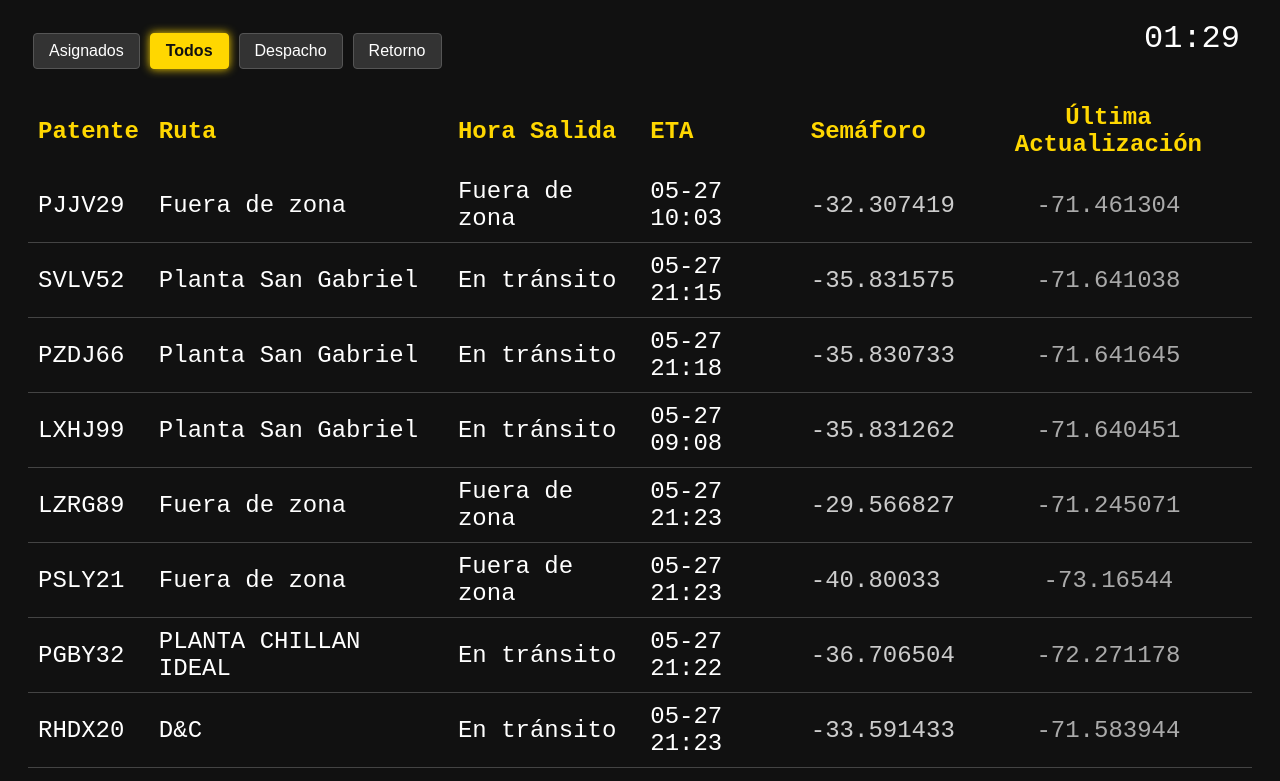
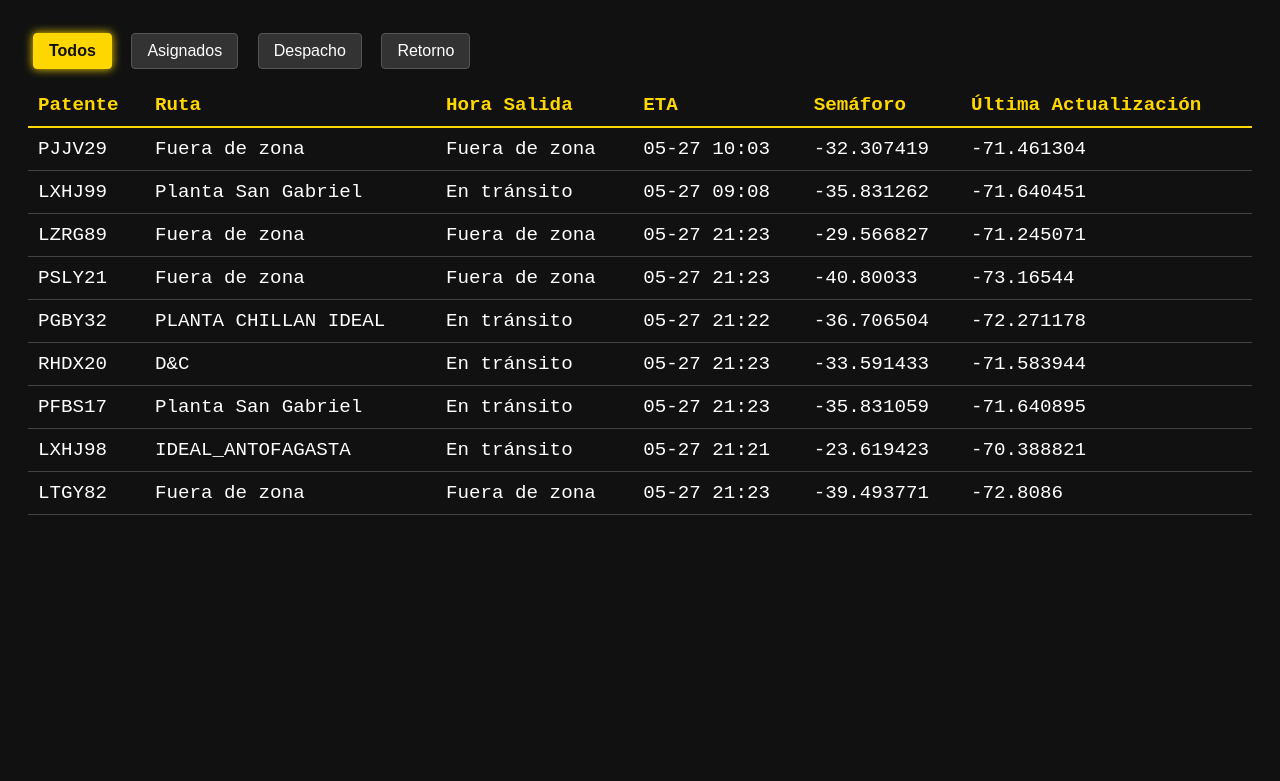
Before and after one commit to ErhickDiaz/Semaforo, a plain HTML site: page index.html in a window 1280 px wide. Both pictures are taken after a click on the button "Todos". Shown: the top 781 px of the page. Drawn offline with Linux system fonts and the light colour scheme.

Commit message:
Update index.html
up index

```diff
--- a/index.html
+++ b/index.html
@@ -13,33 +13,18 @@
     table {
       width: 100%;
       border-collapse: collapse;
-      font-size: 1.5rem;
+      font-size: 1.2rem;
+      margin-top: 10px;
     }
     th {
       color: #FFD700;
       text-align: left;
       padding: 10px;
+      border-bottom: 2px solid #FFD700;
     }
     td {
       padding: 10px;
       border-bottom: 1px solid #444;
-    }
-    th:nth-child(6),
-    td:nth-child(6) {
-      text-align: center;
-    }
-    .verde { color: #00ff00; }
-    .amarillo { color: #ffff00; }
-    .rojo { color: #ff4c4c; }
-    .gray { color: #ccc; }
-    #reloj {
-      font-size: 2rem;
-      position: absolute;
-      top: 20px;
-      right: 40px;
-    }
-    #filtros {
-      margin-bottom: 20px;
     }
     .boton-filtro {
       background-color: #333;
@@ -51,9 +36,7 @@
       font-size: 1rem;
       border-radius: 4px;
       transition: background-color 0.3s, box-shadow 0.3s;
-    }
-    .boton-filtro:hover {
-      background-color: #555;
+      display: inline-block;
     }
     .boton-filtro.activo {
       background-color: #FFD700;
@@ -62,17 +45,22 @@
       border-color: #FFD700;
       font-weight: bold;
     }
-    .fecha-actualizacion {
-      text-align: right;
-      font-family: monospace;
-      color: #aaa;
-    }
+    .verde { color: #00ff00; }
+    .amarillo { color: #ffff00; }
+    .rojo { color: #ff4c4c; }
+    .gray { color: #ccc; }
   </style>
 </head>
 <body>
-  <div id="reloj"></div>
-  <div id="filtros"></div>
-  <table id="panel">
+
+  <div id="filtros">
+    <button class="boton-filtro activo" id="btnTodos">Todos</button>
+    <button class="boton-filtro" id="btnAsignados">Asignados</button>
+    <button class="boton-filtro" id="btnDespacho">Despacho</button>
+    <button class="boton-filtro" id="btnRetorno">Retorno</button>
+  </div>
+
+  <table>
     <thead>
       <tr>
         <th>Patente</th>
@@ -83,168 +71,56 @@
         <th>Última Actualización</th>
       </tr>
     </thead>
-    <tbody></tbody>
+    <tbody id="tablaDatos">
+      <tr><td colspan="6" style="text-align:center;">Cargando datos...</td></tr>
+    </tbody>
   </table>
 
   <script>
-    function actualizarReloj() {
-      const ahora = new Date();
-      const hora = ahora.getHours().toString().padStart(2, '0');
-      const minutos = ahora.getMinutes().toString().padStart(2, '0');
-      document.getElementById('reloj').textContent = `${hora}:${minutos}`;
-    }
-    setInterval(actualizarReloj, 1000);
-    actualizarReloj();
+    // Datos de ejemplo, solo "Todos"
+    const datosTodos = [
+      ["PJJV29", "Fuera de zona", "Fuera de zona", "05-27 10:03", "-32.307419", "-71.461304"],
+      ["LXHJ99", "Planta San Gabriel", "En tránsito", "05-27 09:08", "-35.831262", "-71.640451"],
+      ["LZRG89", "Fuera de zona", "Fuera de zona", "05-27 21:23", "-29.566827", "-71.245071"],
+      ["PSLY21", "Fuera de zona", "Fuera de zona", "05-27 21:23", "-40.80033", "-73.16544"],
+      ["PGBY32", "PLANTA CHILLAN IDEAL", "En tránsito", "05-27 21:22", "-36.706504", "-72.271178"],
+      ["RHDX20", "D&C", "En tránsito", "05-27 21:23", "-33.591433", "-71.583944"],
+      ["PFBS17", "Planta San Gabriel", "En tránsito", "05-27 21:23", "-35.831059", "-71.640895"],
+      ["LXHJ98", "IDEAL_ANTOFAGASTA", "En tránsito", "05-27 21:21", "-23.619423", "-70.388821"],
+      ["LTGY82", "Fuera de zona", "Fuera de zona", "05-27 21:23", "-39.493771", "-72.8086"]
+    ];
 
-    function obtenerColor(estado) {
-      estado = estado.toLowerCase();
-      if (estado.includes("fuera de zona")) return "rojo";
-      if (estado.includes("en tránsito") || estado === "sin iniciar") return "amarillo";
-      if (estado.includes("cd") || estado.includes("planta") || estado.includes("ideal")) return "verde";
-      if (estado === "sin datos") return "rojo";
-      return "gray";
-    }
-
-    let datosViajes = [];
-    let asignados = [];
-    let datosRutas = [];
-
-    let filtroActivo = 'Asignados';
-
-    function mostrarFilas(datos) {
-      const tbody = document.querySelector('#panel tbody');
+    function mostrarDatos(datos) {
+      const tbody = document.getElementById('tablaDatos');
       tbody.innerHTML = '';
-      datos.forEach(cols => {
-        const patente = cols[0];
-        const ruta = cols[1] || '-';
-        const horaSalida = cols[2] || '-';
-        const eta = cols[3] || '-';
-        const semaforo = cols[4] || 'sin datos';
-        const ultimaAct = cols[5] || '-';
-
-        const tr = `
-          <tr>
-            <td>${patente}</td>
-            <td>${ruta}</td>
-            <td>${horaSalida}</td>
-            <td>${eta}</td>
-            <td class="${obtenerColor(semaforo)}">${semaforo}</td>
-            <td class="fecha-actualizacion">${ultimaAct}</td>
-          </tr>`;
-        tbody.innerHTML += tr;
+      datos.forEach(fila => {
+        const tr = document.createElement('tr');
+        fila.forEach((celda, idx) => {
+          const td = document.createElement('td');
+          // Puedes agregar lógica de color según Semáforo (índice 4) si quieres aquí
+          td.textContent = celda;
+          tr.appendChild(td);
+        });
+        tbody.appendChild(tr);
       });
     }
 
-    function mostrarFilasRetorno(datos) {
-      const tbody = document.querySelector('#panel tbody');
-      tbody.innerHTML = '';
-      datos.forEach(cols => {
-        const patente = cols[0];
-        const eta = cols[1] || '-';
-        const ultimaAct = cols[2] || '-';
+    // Inicializo mostrando "Todos"
+    mostrarDatos(datosTodos);
 
-        const tr = `
-          <tr>
-            <td>${patente}</td>
-            <td>-</td>  <!-- ocultamos Ruta -->
-            <td>-</td>  <!-- ocultamos Hora Salida -->
-            <td>${eta}</td>
-            <td>-</td>  <!-- ocultamos Semáforo -->
-            <td class="fecha-actualizacion">${ultimaAct}</td>
-          </tr>`;
-        tbody.innerHTML += tr;
+    // Aquí puedes enlazar botones para otros filtros (vacíos por ahora)
+    document.getElementById('btnTodos').addEventListener('click', () => {
+      setActiveButton('btnTodos');
+      mostrarDatos(datosTodos);
+    });
+    // Para Asignados, Despacho, Retorno, puedes usar arrays y funciones similares
+
+    function setActiveButton(idActivo) {
+      document.querySelectorAll('.boton-filtro').forEach(btn => {
+        btn.classList.toggle('activo', btn.id === idActivo);
       });
     }
+  </script>
 
-    function crearBotonesFiltro() {
-      const contenedor = document.getElementById('filtros');
-      contenedor.innerHTML = '';
-
-      const filtros = [
-        { nombre: 'Asignados', func: filtrarAsignados },
-        { nombre: 'Todos', func: () => mostrarFilas(datosViajes) },
-        { nombre: 'Despacho', func: filtrarDespacho },
-        { nombre: 'Retorno', func: filtrarRetorno }
-      ];
-
-      filtros.forEach(filtro => {
-        const btn = document.createElement('button');
-        btn.textContent = filtro.nombre;
-        btn.className = 'boton-filtro';
-        if (filtro.nombre === filtroActivo) btn.classList.add('activo');
-        btn.onclick = () => {
-          filtroActivo = filtro.nombre;
-          marcarBotonActivo();
-          filtro.func();
-        };
-        contenedor.appendChild(btn);
-      });
-    }
-
-    function marcarBotonActivo() {
-      const botones = document.querySelectorAll('.boton-filtro');
-      botones.forEach(boton => {
-        if (boton.textContent === filtroActivo) {
-          boton.classList.add('activo');
-        } else {
-          boton.classList.remove('activo');
-        }
-      });
-    }
-
-    function filtrarAsignados() {
-      const filtrado = datosViajes.filter(cols => asignados.includes(cols[0].trim().toUpperCase()));
-      mostrarFilas(filtrado);
-    }
-
-    function filtrarDespacho() {
-      const patentesRutas = datosRutas.map(cols => cols[0].trim().toUpperCase());
-      const filtrado = datosViajes.filter(cols => patentesRutas.includes(cols[0].trim().toUpperCase()));
-      mostrarFilas(filtrado);
-    }
-
-    function filtrarRetorno() {
-      // Mostrar solo Transporte, ETA y Última Actualización
-      const filtrado = datosViajes.map(cols => [cols[0], cols[3], cols[5]]);
-      mostrarFilasRetorno(filtrado);
-    }
-
-    async function cargarDatos() {
-      try {
-        // Cargar asignados
-        const responseAsignados = await fetch('asignado.csv');
-        const dataAsignados = await responseAsignados.text();
-        asignados = dataAsignados.trim().split('\n').map(line => line.trim().toUpperCase());
-
-        // Cargar viajes
-        const responseViajes = await fetch('viajes.csv');
-        const dataViajes = await responseViajes.text();
-        const filasViajes = dataViajes.trim().split('\n');
-        filasViajes.shift(); // quitar encabezado
-        datosViajes = filasViajes.map(fila => {
-          let cols = fila.includes('\t') ? fila.split('\t') : fila.split(',');
-          return cols.map(c => c.trim());
-        });
-
-        // Cargar rutas (para filtro despacho)
-        const responseRutas = await fetch('rutas.csv');
-        const dataRutas = await responseRutas.text();
-        const filasRutas = dataRutas.trim().split('\n');
-        filasRutas.shift(); // quitar encabezado
-        datosRutas = filasRutas.map(fila => {
-          let cols = fila.includes('\t') ? fila.split('\t') : fila.split(',');
-          return cols.map(c => c.trim());
-        });
-
-        crearBotonesFiltro();
-        filtrarAsignados(); // Mostrar asignados por defecto
-      } catch (error) {
-        console.error('Error cargando datos:', error);
-      }
-    }
-
-    cargarDatos();
-    setInterval(cargarDatos, 600000); // actualizar cada 10 minutos
-  </script>
 </body>
 </html>
```
